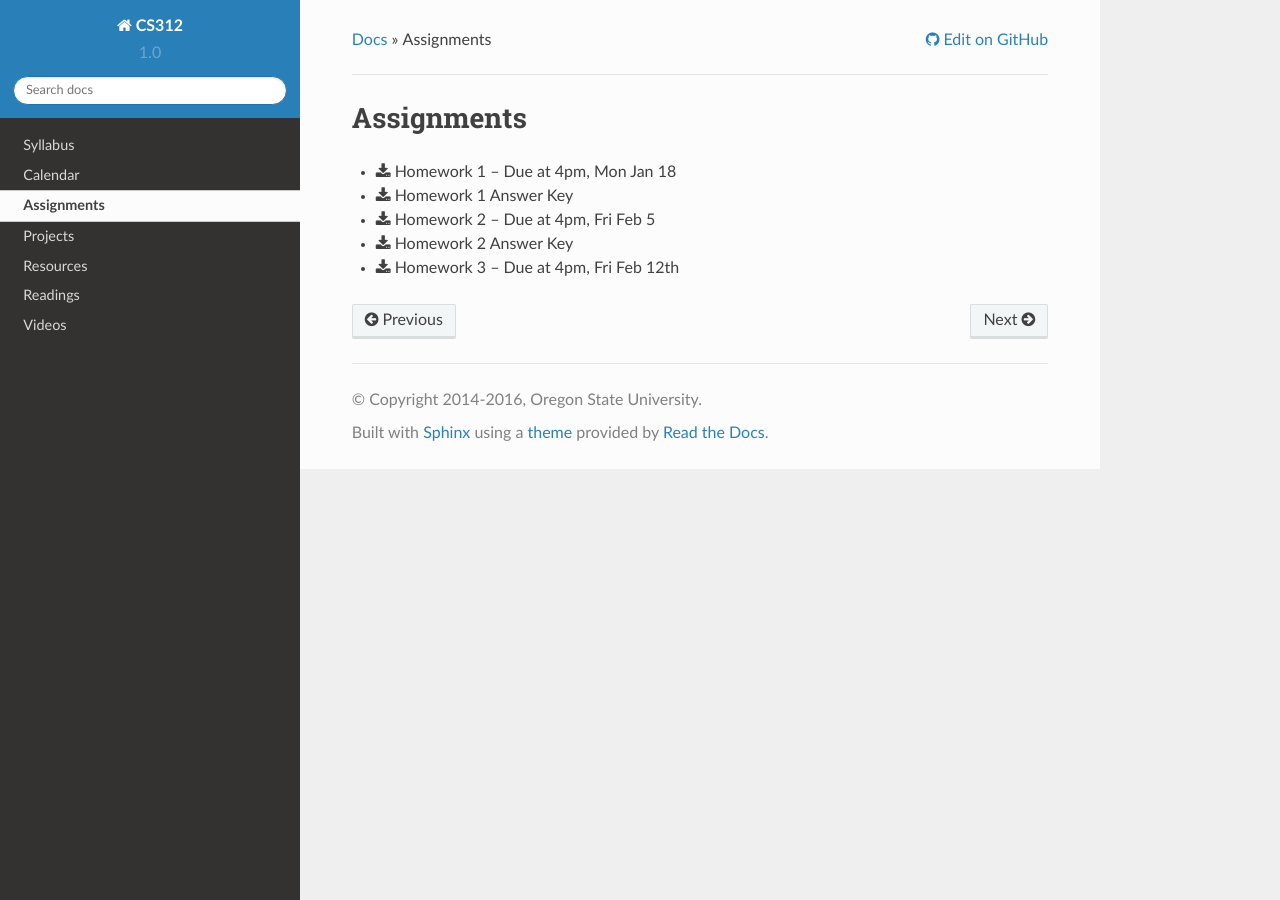
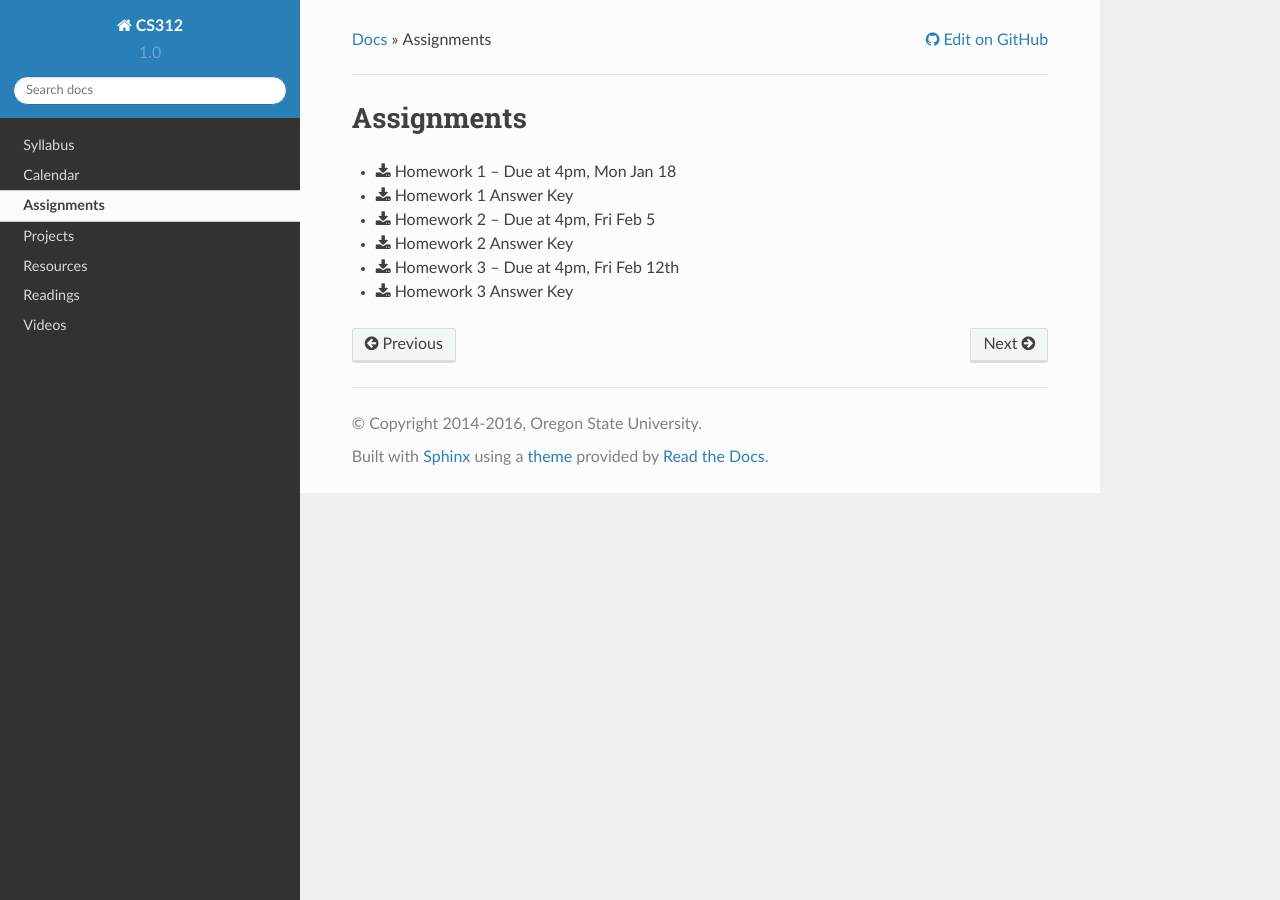
Before and after one commit to osuosl/cs312, a Sphinx documentation site: the page built from source/assignments.rst, in a window 1280 px wide. Built offline with Sphinx 7.4.7 and the Read the Docs theme 2.0.0, drawn with Linux system fonts in a browser that asks for light colours.

Commit message:
Add HW3 key

```diff
--- a/source/assignments.rst
+++ b/source/assignments.rst
@@ -7,3 +7,4 @@ Assignments
 * :download:`Homework 2 <_static/hw/homework2.pdf>` -- Due at 4pm, Fri Feb 5
 * :download:`Homework 2 Answer Key <_static/hw/homework2-key.pdf>`
 * :download:`Homework 3 <_static/hw/homework3.pdf>` -- Due at 4pm, Fri Feb 12th
+* :download:`Homework 3 Answer Key <_static/hw/homework3-key.pdf>`
```
Also changed, not shown: 1 other file.
